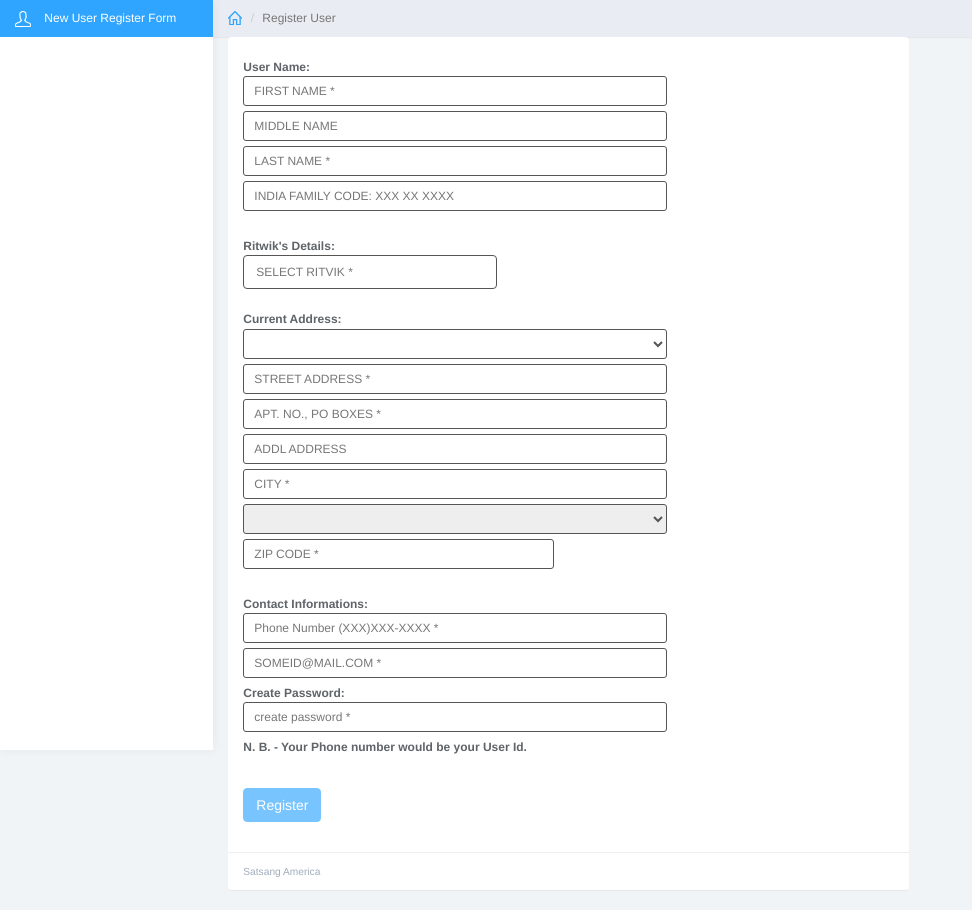
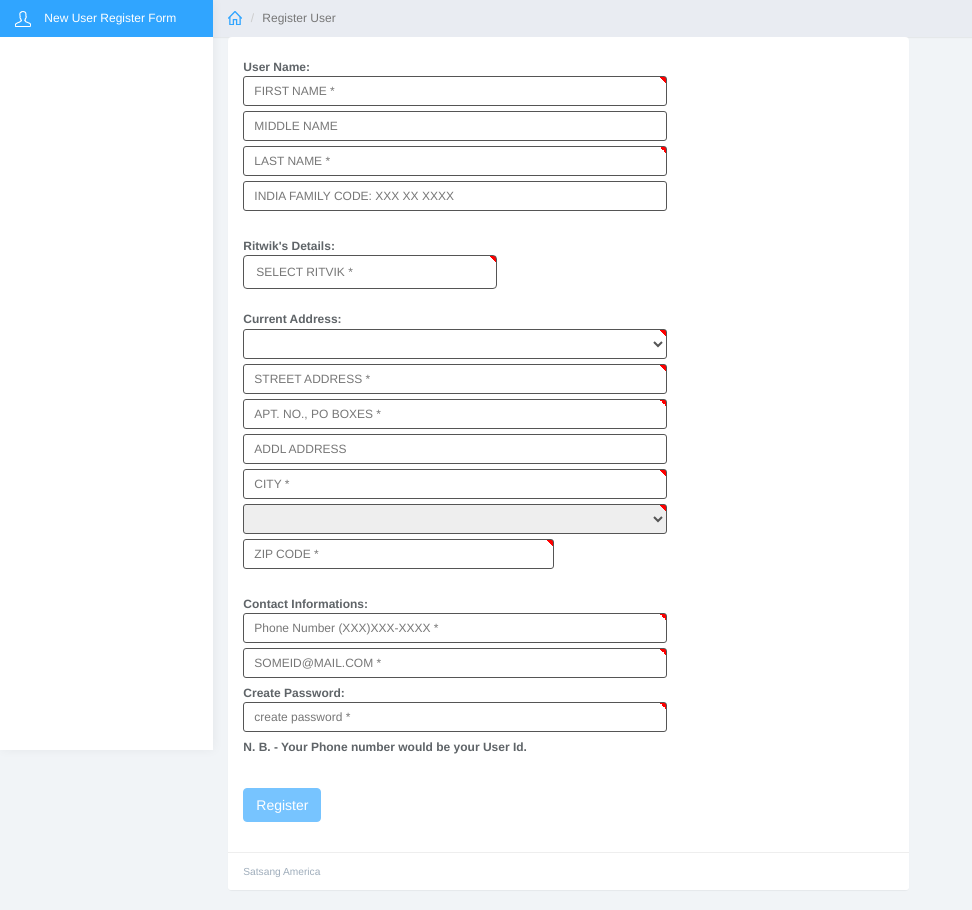
Before and after one commit to plukhi17/satsangA, a Java web app: page /register.jsp in a window 1280 px wide. Shown: the part 50-960 px from the top of the page, without its empty margins (0-972 px from the left). Run offline with Tomcat 11, a stand-in JSP engine, Linux system fonts and the light colour scheme; some libraries are stand-ins or nearby versions.

Commit message:
Required field changes

```diff
--- a/src/main/webapp/css/styles.css
+++ b/src/main/webapp/css/styles.css
@@ -948,3 +948,38 @@ form[editable-form] > div {
 	  margin: 10px 0;
 }
 /* payment review form  */
+
+
+
+
+.required::-webkit-input-placeholder:after {
+    content: " *";
+    color: red;
+}
+/* Start is the class for corner triangle*/
+.required {
+  background-image: linear-gradient(45deg, transparent, transparent 50%, red 50%, red 100%);
+  background-position: top right;
+  background-size: .5em .5em;
+  background-repeat: no-repeat;
+}
+/* end is the class for corner triangle*/
+
+/* Start is the class for red dot */
+ .required1 {
+background-image: radial-gradient(red 20%, transparent 25%);
+  background-size: 1em 1em;
+  background-position: top right;
+  background-repeat: no-repeat
+}
+ /* end is the class for red dot */
+
+.required:-moz-placeholder:after {
+    content: " *";
+    color: red;
+}
+
+.required:-ms-input-placeholder:after {
+    content: " *";
+    color: red;
+}
--- a/src/main/webapp/register.jsp
+++ b/src/main/webapp/register.jsp
@@ -199,7 +199,7 @@ response.setDateHeader ("Expires", 0);
                                 <div class="form-group ">
                                     <label class="control-label col-xs-12" for="txtFirstName"> User Name:  </label>
                                     <div class="col-md-8 row-group">
-                                            <input id="txtFirstName" name="txtFirstName" type="text"  style="text-transform:uppercase;" class="form-control input-sm" ng-model="txtFirstName" placeholder="First Name *"  required>
+                                            <input id="txtFirstName" name="txtFirstName" type="text"  style="text-transform:uppercase;" class="form-control input-sm required" ng-model="txtFirstName" placeholder="First Name *"  required>
                                     </div>
                                     <div role="alert">
       									<span class="error" ng-show="myForm.userName.$error.required">
@@ -209,7 +209,7 @@ response.setDateHeader ("Expires", 0);
                                             <input id="txtMiddleName" name="txtMiddleName" style="text-transform:uppercase;" type="text" class="form-control input-sm" ng-model="txtMiddleName" placeholder="Middle Name" >
                                     </div>
                                     <div class="col-md-8 row-group">
-                                            <input id="txtLastName" name="txtLastName" type="text" style="text-transform:uppercase;" class="form-control input-sm"" ng-model="txtLastName" placeholder="Last Name *" required>
+                                            <input id="txtLastName" name="txtLastName" type="text" style="text-transform:uppercase;" class="form-control input-sm required" ng-model="txtLastName" placeholder="Last Name *" required>
                                             <input id="txtApplicationFlow" name="txtApplicationFlow" type="hidden" value =<%= applciationFlow %>>
                                     </div>
                                     <div class="col-md-8 row-group">
@@ -230,7 +230,7 @@ response.setDateHeader ("Expires", 0);
                                 <div class="form-group ">
                                     <label class=" col-md-12 control-label" for="txtRtFirstName">Ritwik's Details:</label>
                                     <div class="col-md-5" ng-init="loadAllRitvik()">
-                                            <input list="ritvikList" class="form-control" style="text-transform:uppercase;" placeholder="Select Ritvik *"  ng-model="txtRitvikName">
+                                            <input list="ritvikList" class="form-control required" style="text-transform:uppercase;" placeholder="Select Ritvik *"  ng-model="txtRitvikName">
 											<datalist id="ritvikList">
 											           <option ng-repeat="x1 in ritvikList" value="{{x1.firstName +' '+ x1.lastName +' | '+ x1.saID }}">{{x1.address}}</option>
 							                 </datalist>
@@ -251,17 +251,17 @@ response.setDateHeader ("Expires", 0);
                                     <!-- Country -->
                                         <div class="col-md-8  row-group">
                                             <!--<label class="control-label" for="stCountry">Country:</label>-->
-                                            <select name='country' id="country"  style="text-transform:uppercase;" class="form-control input-sm" ng-model="country" placeholder="Select Country *" ng-options="country as country.CountryName for country in countries" required>
+                                            <select name='country' id="country"  style="text-transform:uppercase;" class="form-control input-sm required" ng-model="country" placeholder="Select Country *" ng-options="country as country.CountryName for country in countries" required>
                 							<option value="" selected disabled hidden>Select Country *</option>
             							</select>
                                         </div>
 
 
                                     <div class="col-md-8 row-group">
-                                           <input id="stSenderAdd1" name="stSenderAdd" placeholder="Street Address *" type="text" style="text-transform:uppercase;" ng-model="stSenderAdd1" class="form-control input-sm" required>
+                                           <input id="stSenderAdd1" name="stSenderAdd" placeholder="Street Address *" type="text" style="text-transform:uppercase;" ng-model="stSenderAdd1" class="form-control input-sm required" required>
                                     </div>
                                     <div class="col-md-8  row-group">
-                                            <input id="stSenderAdd2" name="stSenderAdd2" placeholder="Apt. No., PO Boxes *" type="text" style="text-transform:uppercase;"  ng-model="stSenderAdd2" class="form-control input-sm" required>
+                                            <input id="stSenderAdd2" name="stSenderAdd2" placeholder="Apt. No., PO Boxes *" type="text" style="text-transform:uppercase;"  ng-model="stSenderAdd2" class="form-control input-sm required" required>
                                     </div>
 
                                     <div class="col-md-8  row-group">
@@ -274,12 +274,12 @@ response.setDateHeader ("Expires", 0);
 										<!-- City -->
                                         <div class="col-md-8  row-group">
                                             <!--<label class="control-label" for="stSendercity">City:</label>-->
-                                            <input id="stSenderCity" name="stSenderCity" placeholder="City *"  type="text" style="text-transform:uppercase;" ng-model ="stSenderCity" class="form-control input-sm" required>
+                                            <input id="stSenderCity" name="stSenderCity" placeholder="City *"  type="text" style="text-transform:uppercase;" ng-model ="stSenderCity" class="form-control input-sm required"  required>
                                         </div>
 
                                           <!-- State-->
                                         <div class="col-md-8  row-group">
-                                        <select name='state' required id="state" style="text-transform:uppercase;" class="form-control input-sm" ng-disabled="states.length == 0" ng-model="state"  placeholder="Select State *" ng-options="state as state.StateName for state in states">
+                                        <select name='state' required id="state" style="text-transform:uppercase;" class="form-control input-sm required" ng-disabled="states.length == 0" ng-model="state"  placeholder="Select State *" ng-options="state as state.StateName for state in states">
 							                <option value="" selected disabled hidden>Select State</option>
 							              </select>
                                         </div>
@@ -287,7 +287,7 @@ response.setDateHeader ("Expires", 0);
                                          <!-- Zip Code -->
                                         <div class="col-md-6 row-group">
                                             <!--<label class="control-label" for="stZipCode">Zip Code:</label>-->
-                                            <input id="stZipCode" name="stZipCode" placeholder="Zip Code *" type="text" style="text-transform:uppercase;" ng-model = "stZipCode" class="form-control input-sm" required>
+                                            <input id="stZipCode" name="stZipCode" placeholder="Zip Code *" type="text" style="text-transform:uppercase;" ng-model = "stZipCode" class="form-control input-sm required" required>
                                         </div>
 
                                     <!--</div>-->
@@ -297,15 +297,15 @@ response.setDateHeader ("Expires", 0);
                                 <div class="form-group ">
                                     <label class="control-label col-md-12">Contact Informations:</label>
                                     <div class="col-md-8 row-group">
-                                             <input id="txtPhoneNo" name="txtPhoneNo" placeholder="Phone Number (XXX)XXX-XXXX *"  ng-model="txtPhoneNo" class="form-control input-sm"
+                                             <input id="txtPhoneNo" name="txtPhoneNo" placeholder="Phone Number (XXX)XXX-XXXX *"  ng-model="txtPhoneNo" class="form-control input-sm required"
                                              onkeydown="javascript:backspacerDOWN(this,event);" onkeyup="javascript:backspacerUP(this,event);" required>
                                     </div>
                                     <div class="col-md-8">
-                                           <input id="txtEmailId" name="txtEmailId" style="text-transform:uppercase;" placeholder="someid@mail.com *" type="email" ng-model = "txtEmailId" class="form-control input-sm" required>
+                                           <input id="txtEmailId" name="txtEmailId" style="text-transform:uppercase;" placeholder="someid@mail.com *" type="email" ng-model = "txtEmailId" class="form-control input-sm required" required>
                                     </div>
                                     <div class="col-md-8">
                                       <label class="control-label" for="stPassword">Create Password:</label>
-                                     <input id="stPassword" name="stPassword" placeholder="create password *" type="password" ng-model="stPassword"  type="password" class="form-control input-sm" required>
+                                     <input id="stPassword" name="stPassword" placeholder="create password *" type="password" ng-model="stPassword"  type="password" class="form-control input-sm required" required>
                                       </div>
 
                                  <div class="col-md-8">
```
Also changed, not shown: src/main/webapp/css/apps.css (+14 -0 lines).
